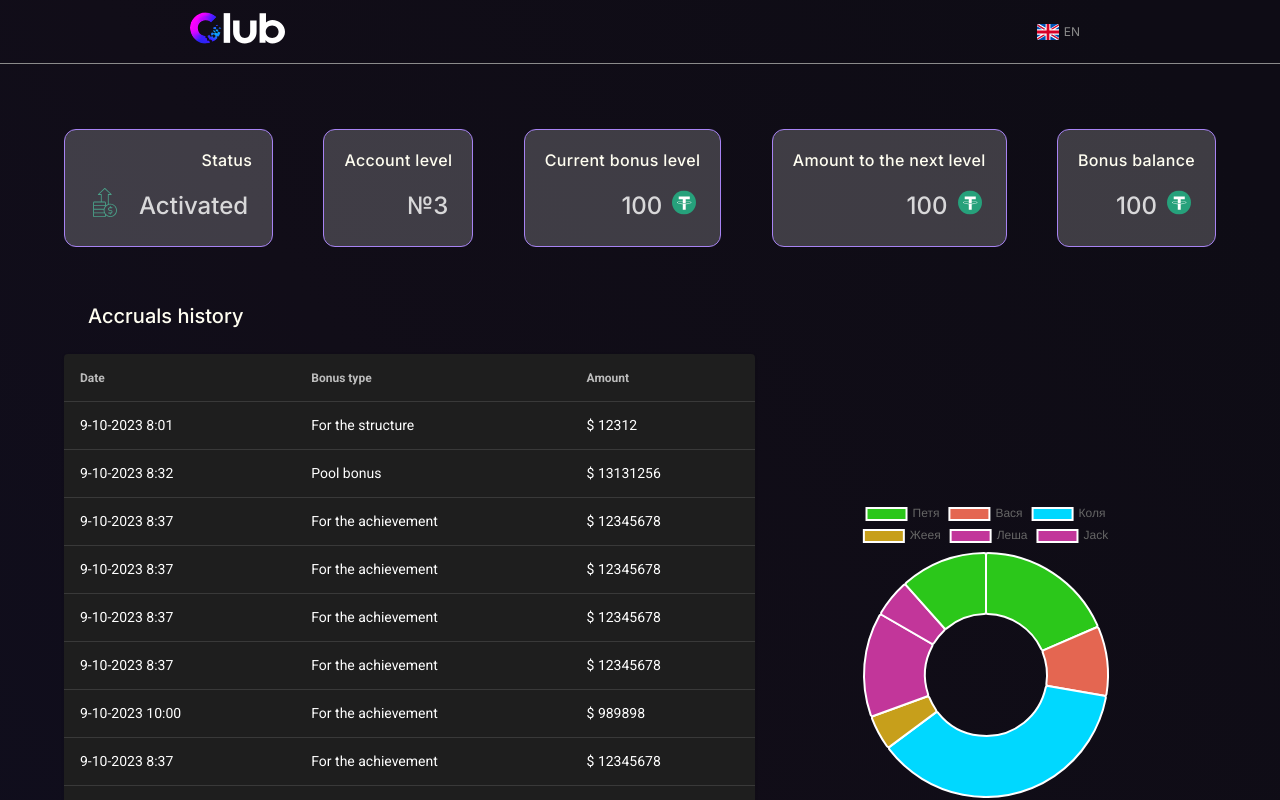
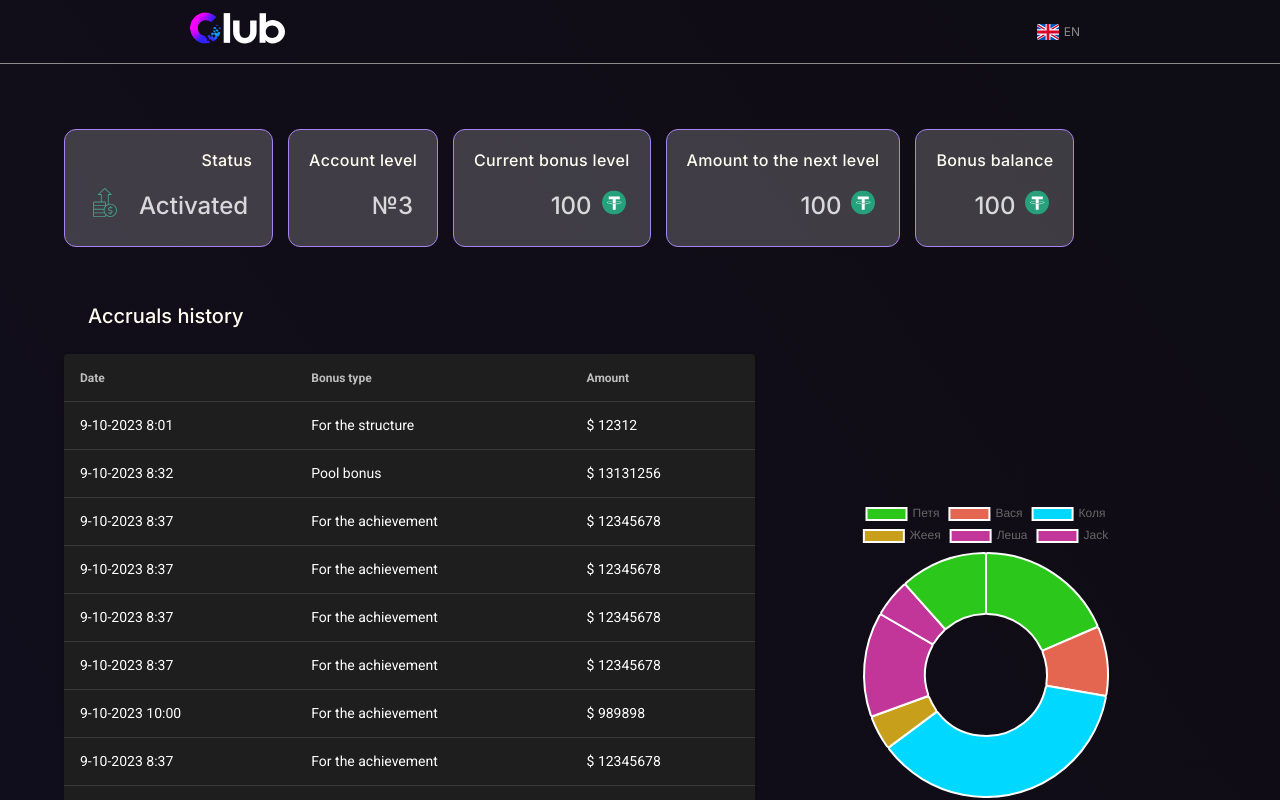
Before and after one commit to bogoslovskiydenis/club-dashbord, a Nuxt app: page /main in a window 1280 px wide. Shown: the top 800 px of the page. Built offline with nearby package versions, Linux system fonts and the light colour scheme.

Commit message:
fix main page card

```diff
--- a/components/header/navbar.vue
+++ b/components/header/navbar.vue
@@ -35,7 +35,7 @@ export default {
     return {
       menu: {
         RU: [
-          { title: 'Главная', link: 'Main' },
+          { title: 'Главная', link: 'main' },
           { title: 'Партнерская сеть', link: 'find-partners' },
           { title: 'Трансфер бонусов', link: 'transfer-bonuses' },
         ],
--- a/pages/main.vue
+++ b/pages/main.vue
@@ -490,10 +490,10 @@ export default {
 <style scoped>
 .cards_wrapper {
   display: flex;
-  justify-content: space-between;
+  justify-content: flex-start;
   padding-top: 65px;
   padding-bottom: 35px;
-  gap: 20px;
+  gap: 15px;
 }
 
 .cards {
@@ -525,6 +525,7 @@ export default {
   font-weight: 500;
   line-height: normal;
   letter-spacing: 0.32px;
+  white-space: nowrap;
 }
 
 .card_text_descr_bottom {
```
